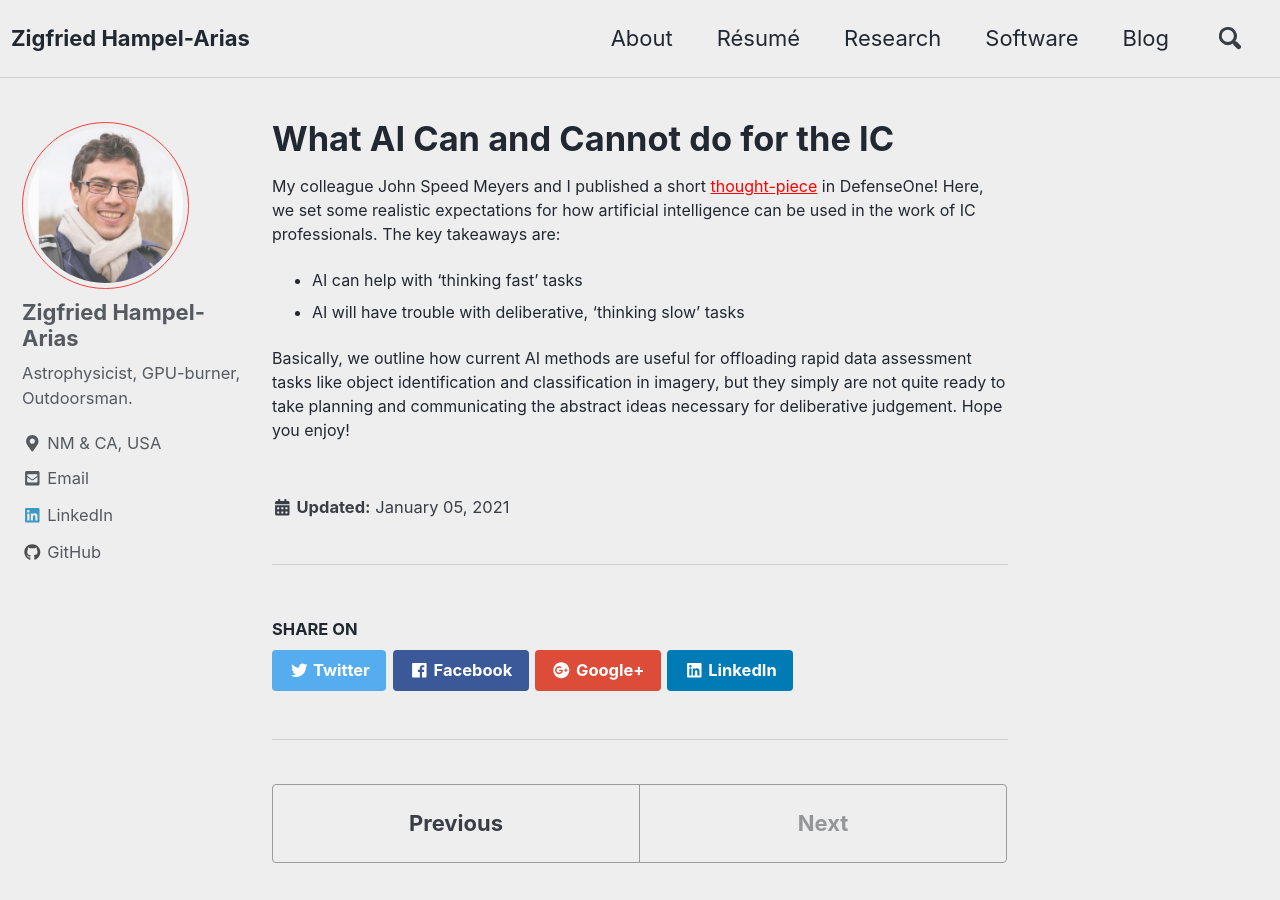
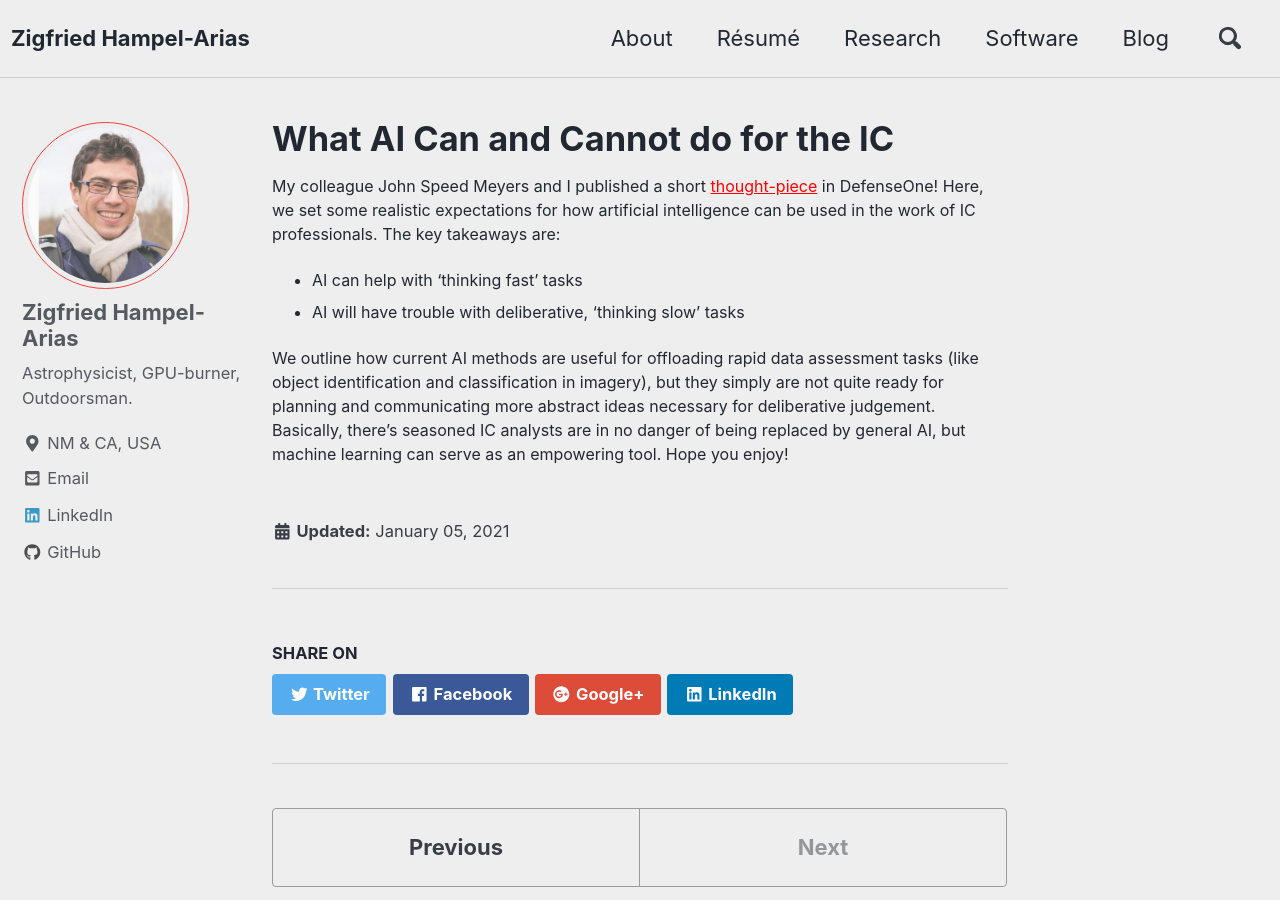
Before and after one commit to zhampel/zhampel.github.io, a Jekyll site: the page built from _posts/2021-01-05-what-ai-can-do-defense-one.markdown, in a window 1280 px wide and 900 px high. Built offline with Jekyll 4.4.1, drawn with Linux system fonts in a browser that asks for light colours; nearby versions of some CDN libraries.

Commit message:
Corrects text error

```diff
--- a/_posts/2021-01-05-what-ai-can-do-defense-one.markdown
+++ b/_posts/2021-01-05-what-ai-can-do-defense-one.markdown
@@ -11,6 +11,7 @@ The key takeaways are:
 - AI can help with 'thinking fast' tasks
 - AI will have trouble with deliberative, 'thinking slow' tasks
 
-Basically, we outline how current AI methods are useful for offloading rapid data assessment tasks like object identification and classification in imagery,
-but they simply are not quite ready to take planning and communicating the abstract ideas necessary for deliberative judgement.
+We outline how current AI methods are useful for offloading rapid data assessment tasks (like object identification and classification in imagery),
+but they simply are not quite ready for planning and communicating more abstract ideas necessary for deliberative judgement.
+Basically, there's seasoned IC analysts are in no danger of being replaced by general AI, but machine learning can serve as an empowering tool.
 Hope you enjoy!
```
